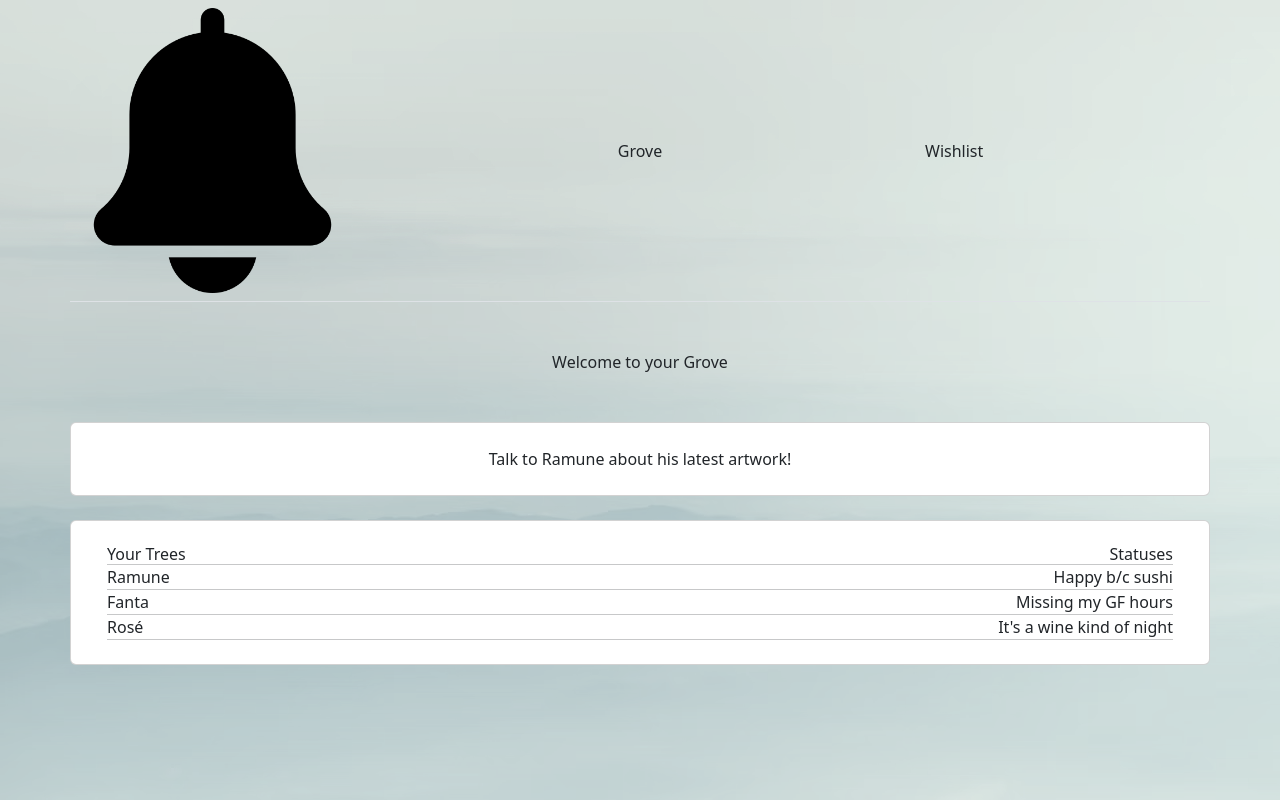
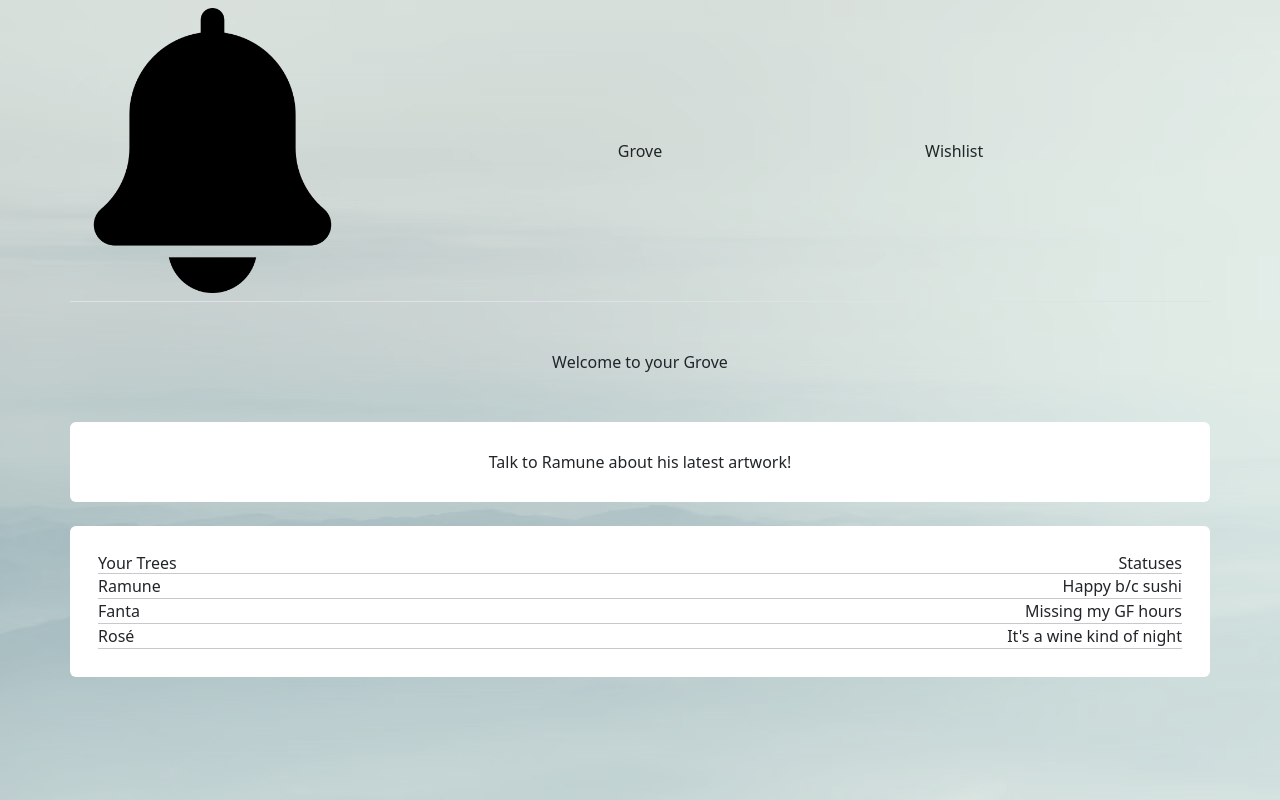
Before and after one commit to avanishsubbiah/Grove, a SvelteKit app in the folder grove-app/: page / in a window 1280 px wide. Built offline with nearby package versions, Linux system fonts and the light colour scheme.

Commit message:
EDIT: Remove card, replace with tailwind rounded

```diff
--- a/grove-app/src/routes/+page.svelte
+++ b/grove-app/src/routes/+page.svelte
@@ -1,4 +1,4 @@
-<div class="home-page">
+<div class="home-page px-2">
   <!-- justify-center content-center -->
   <!-- <img class="flex container justify-center content-center" src="/lifeCycle.png"> -->
   <br>
@@ -8,12 +8,12 @@
     <p class="text-center font-serif text-medium text-xl" style="margin: 1.5rem"> Welcome to your Grove</p>
   <!-- </div> -->
   <br>
-  <div id="conversationCard" class="col-md-12 container shadow-xl card sm:mx-auto sm:max-w-lg sm:rounded-lg sm:px-10">
+  <div id="conversationCard" class="col-md-12 container bg-white p-1 rounded shadow-xl sm:mx-auto sm:max-w-lg sm:rounded-lg sm:px-10">
     <p class="text-center font-serif text-medium text-xl" style="margin: 1.5rem"> Talk to Ramune about his latest artwork!</p>
     <!-- <p> Talk to {friend} about {topic}!</p> -->
   </div>
   <br>
-  <div id="treeCard" class="mycards col-md-12 card container shadow-xl sm:mx-auto sm:max-w-lg sm:rounded-lg sm:px-10">
+  <div id="treeCard" class="mycards col-md-12 bg-white p-1 rounded container shadow-xl sm:mx-auto sm:max-w-lg sm:rounded-lg sm:px-10">
     <div style="margin: 1.5rem;">
       <span>
         <h4 class="text-left text-xl font-serif text-medium">Your Trees<span style="float:right">Statuses</span></h4>
--- a/grove-app/src/routes/noti/+page.svelte
+++ b/grove-app/src/routes/noti/+page.svelte
@@ -3,7 +3,7 @@
   </div>
   <div class="noti-list">
     {#each dispNotis() as noti}
-      <div id="noti-card" class="mycards col-md-12 container shadow-xl card sm:mx-auto sm:max-w-lg sm:rounded-lg sm:px-10 sm:pt-5 sm:pb-5">
+      <div id="noti-card" class="col-md-12 container shadow-xl bg-white p-auto rounded sm:mx-auto sm:max-w-lg sm:rounded-lg sm:px-10 sm:pt-5 sm:pb-5">
         <!-- {#if noti.type == doQuest}
           <p> {noti.content}
             <span style="float:right">
--- a/grove-app/src/routes/tree/+page.svelte
+++ b/grove-app/src/routes/tree/+page.svelte
@@ -24,7 +24,7 @@
     <br>
     <p class="flex justify-center" style="display:none">You may shake again at TIME </p>
 
-    <div class="card container sm:max-w-lg sm:rounded-lg">
+    <div class="bg-white p-1 rounded container sm:max-w-lg sm:rounded-lg">
         <div class="mycards container-content sm:mx-auto  sm:px-10">
             <h1 class="flex justify-center text-3xl font-light font-serif">Daily Quests</h1>
             {#each dispQuests() as quest}
@@ -50,7 +50,7 @@
         <br>
     </div>
     <br>
-    <div id="treeSettingsCard" class="card container sm:max-w-lg sm:rounded-lg">
+    <div id="treeSettingsCard" class="bg-white p-1 rounded container sm:max-w-lg sm:rounded-lg">
         <div class="mycards container-content sm:mx-auto sm:px-10">
             <h1 class="flex justify-center text-3xl font-light font-serif">Settings</h1>
             <div class="form-check form-switch">
--- a/grove-app/src/routes/wishlist/+page.svelte
+++ b/grove-app/src/routes/wishlist/+page.svelte
@@ -5,7 +5,7 @@
             {treeNameFromID(treeID)}'s Wishlist
         </h1>
     </span>
-    <div class="card container sm:max-w-lg sm:rounded-lg">
+    <div class="bg-white p-1 rounded shadow-xl container sm:max-w-lg sm:rounded-lg">
         <div class="mycards container-content sm:mx-auto">
             <div class="grid grid-cols-3">
                 <div>
@@ -33,7 +33,7 @@
         </div>
     </div>
     <br>
-    <div id="treeSettingsCard" class="card container sm:max-w-lg sm:rounded-lg">
+    <div id="treeSettingsCard" class="bg-white p-1 rounded container shadow-xl sm:max-w-lg sm:rounded-lg">
         <div class="mycards container-content sm:mx-auto sm:px-10">
             <h1 class="flex justify-center text-3xl font-light font-serif">Settings</h1>
             <div class="form-check form-switch">
```
